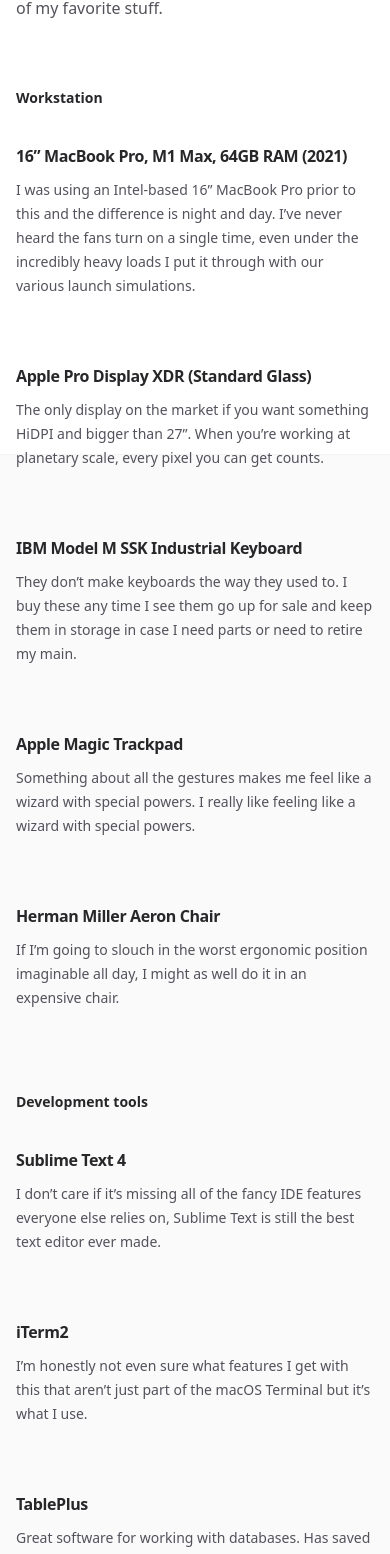
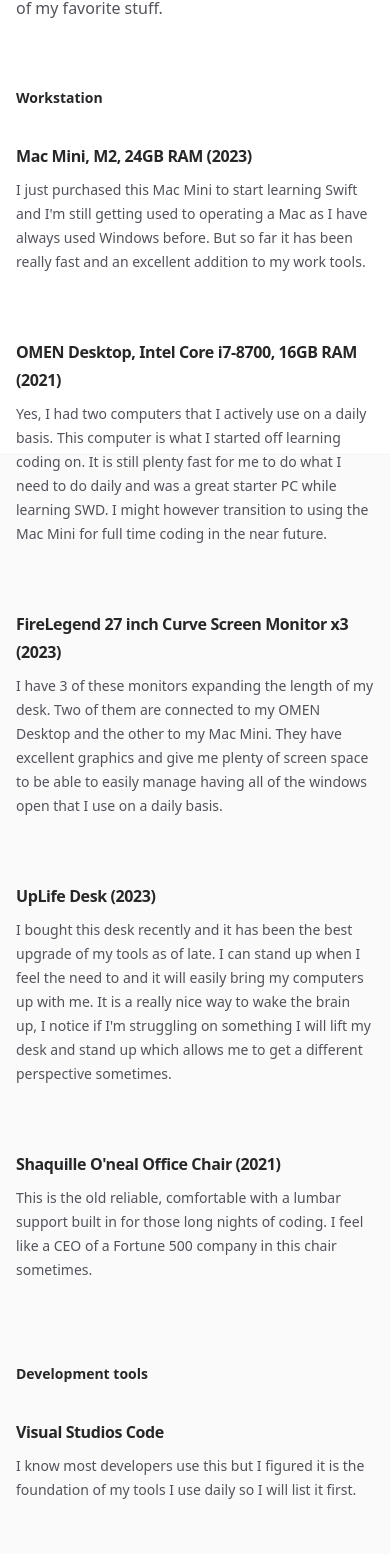
Before and after one commit to TimothyEich/Final-Portfolio, a Next.js app: page /setup in a window 390 px wide. Shown: the part 390-1944 px from the top of the page. Built offline with nearby package versions, Linux system fonts and the light colour scheme; no server answers.

Commit message:
Cosmetic Updates to theme, pictures and of Setup

```diff
--- a/src/components/Card.jsx
+++ b/src/components/Card.jsx
@@ -56,7 +56,7 @@ Card.Cta = function CardCta({ children }) {
   return (
     <div
       aria-hidden="true"
-      className="relative z-10 mt-4 flex items-center text-sm font-medium text-pink-500"
+      className="relative z-10 mt-4 flex items-center text-sm font-medium dark:text-pink-500 text-yellow-500"
     >
       {children}
       <ChevronRightIcon className="ml-1 h-4 w-4 stroke-current" />
--- a/src/components/Footer.jsx
+++ b/src/components/Footer.jsx
@@ -6,7 +6,7 @@ function NavLink({ href, children }) {
   return (
     <Link
       href={href}
-      className="transition hover:text-teal-500 dark:hover:text-pink-500"
+      className="transition hover:text-yellow-500 dark:hover:text-pink-500"
     >
       {children}
     </Link>
@@ -17,7 +17,7 @@ export function Footer() {
   return (
     <footer className="mt-32 flex-none">
       <Container.Outer>
-        <div className="border-t border-zinc-100 pb-16 pt-10 dark:border-zinc-700/40">
+        <div className="border-t pb-16 pt-10 dark:border-pink-500/70 border-yellow-400">
           <Container.Inner>
             <div className="flex flex-col items-center justify-between gap-6 sm:flex-row">
               <div className="flex flex-wrap justify-center gap-x-6 gap-y-1 text-sm font-medium text-zinc-800 dark:text-zinc-200">
--- a/src/components/Header.jsx
+++ b/src/components/Header.jsx
@@ -149,7 +149,7 @@ function NavItem({ href, children }) {
       >
         {children}
         {isActive && (
-          <span className="absolute inset-x-1 -bottom-px h-px bg-gradient-to-r from-pink-500/0 via-pink-500/40 to-pink-500/0 dark:from-pink-400/0 dark:via-pink-400/40 dark:to-pink-400/0" />
+          <span className="absolute inset-x-1 -bottom-px h-px bg-gradient-to-r from-yellow-400/80 via-yellow-500/70 to-yellow-600/60 dark:from-pink-400/80 dark:via-pink-500/70 dark:to-pink-600/60" />
         )}
       </Link>
     </li>
--- a/src/components/Section.jsx
+++ b/src/components/Section.jsx
@@ -6,7 +6,7 @@ export function Section({ title, children }) {
   return (
     <section
       aria-labelledby={id}
-      className="md:border-l md:border-zinc-100 md:pl-6 md:dark:border-zinc-700/40"
+      className="md:border-l md:border-yellow-400 md:pl-6 md:dark:border-pink-500/70"
     >
       <div className="grid max-w-3xl grid-cols-1 items-baseline gap-y-8 md:grid-cols-4">
         <h2
--- a/src/pages/projects.jsx
+++ b/src/pages/projects.jsx
@@ -26,7 +26,7 @@ const projects = [
     name: 'Coming Soon',
     description:
       'Website offering admin services to nonprofits.',
-    link: { href: 'https://github.com/', label: '' },
+    link: { href: 'https://github.com/', label: 'Coming Soon' },
     logo: NonProAdCo,
   },
 ]
@@ -74,7 +74,7 @@ export default function Projects() {
                 <Card.Link href={project.link.href}>{project.name}</Card.Link>
               </h2>
               <Card.Description>{project.description}</Card.Description>
-              <p className="relative z-10 mt-6 flex text-sm font-medium text-zinc-400 transition group-hover:text-teal-500 dark:text-zinc-200">
+              <p className="relative z-10 mt-6 flex text-sm font-medium text-zinc-400 transition group-hover:text-yellow-500 dark:group-hover:text-pink-500 dark:text-zinc-200">
                 <LinkIcon className="h-6 w-6 flex-none" />
                 <span className="ml-2">{project.link.label}</span>
               </p>
--- a/src/pages/setup.jsx
+++ b/src/pages/setup.jsx
@@ -32,84 +32,45 @@ export default function Uses() {
         <title>Setup - Timothy Eichenlaub</title>
         <meta
           name="description"
-          content="Software I use, gadgets I love, and other things I recommend."
+          content="Technology I use, Tools I love, and Software I find useful."
         />
       </Head>
       <SimpleLayout
-        title="Software I use, gadgets I love, and other things I recommend."
+        title="Technology I use, Tools I love, and Software I find useful."
         intro="I get asked a lot about the things I use to build software, stay productive, or buy to fool myself into thinking I’m being productive when I’m really just procrastinating. Here’s a big list of all of my favorite stuff."
       >
         <div className="space-y-20">
           <ToolsSection title="Workstation">
-            <Tool title="16” MacBook Pro, M1 Max, 64GB RAM (2021)">
-              I was using an Intel-based 16” MacBook Pro prior to this and the
-              difference is night and day. I’ve never heard the fans turn on a
-              single time, even under the incredibly heavy loads I put it
-              through with our various launch simulations.
+            <Tool title="Mac Mini, M2, 24GB RAM (2023)">
+              I just purchased this Mac Mini to start learning Swift and I'm still getting used to operating a Mac as I have always used Windows before. But so far it has been really fast and an excellent addition to my work tools.
             </Tool>
-            <Tool title="Apple Pro Display XDR (Standard Glass)">
-              The only display on the market if you want something HiDPI and
-              bigger than 27”. When you’re working at planetary scale, every
-              pixel you can get counts.
+            <Tool title="OMEN Desktop, Intel Core i7-8700, 16GB RAM (2021)">
+              Yes, I had two computers that I actively use on a daily basis. This computer is what I started off learning coding on. It is still plenty fast for me to do what I need to do daily and was a great starter PC while learning SWD. I might however transition to using the Mac Mini for full time coding in the near future.
             </Tool>
-            <Tool title="IBM Model M SSK Industrial Keyboard">
-              They don’t make keyboards the way they used to. I buy these any
-              time I see them go up for sale and keep them in storage in case I
-              need parts or need to retire my main.
+            <Tool title="FireLegend 27 inch Curve Screen Monitor x3 (2023)">
+              I have 3 of these monitors expanding the length of my desk. Two of them are connected to my OMEN Desktop and the other to my Mac Mini. They have excellent graphics and give me plenty of screen space to be able to easily manage having all of the windows open that I use on a daily basis.
             </Tool>
-            <Tool title="Apple Magic Trackpad">
-              Something about all the gestures makes me feel like a wizard with
-              special powers. I really like feeling like a wizard with special
-              powers.
+            <Tool title="UpLife Desk (2023)">
+              I bought this desk recently and it has been the best upgrade of my tools as of late. I can stand up when I feel the need to and it will easily bring my computers up with me. It is a really nice way to wake the brain up, I notice if I'm struggling on something I will lift my desk and stand up which allows me to get a different perspective sometimes.
             </Tool>
-            <Tool title="Herman Miller Aeron Chair">
-              If I’m going to slouch in the worst ergonomic position imaginable
-              all day, I might as well do it in an expensive chair.
+            <Tool title="Shaquille O'neal Office Chair (2021)">
+              This is the old reliable, comfortable with a lumbar support built in for those long nights of coding. I feel like a CEO of a Fortune 500 company in this chair sometimes.
             </Tool>
           </ToolsSection>
           <ToolsSection title="Development tools">
-            <Tool title="Sublime Text 4">
-              I don’t care if it’s missing all of the fancy IDE features
-              everyone else relies on, Sublime Text is still the best text
-              editor ever made.
+            <Tool title="Visual Studios Code">
+              I know most developers use this but I figured it is the foundation of my tools I use daily so I will list it first.
             </Tool>
-            <Tool title="iTerm2">
-              I’m honestly not even sure what features I get with this that
-              aren’t just part of the macOS Terminal but it’s what I use.
+            <Tool title="Google">
+              Okay just hear me out. If you are a devloper and don't use google then you aren't challenging yourself enough.
             </Tool>
-            <Tool title="TablePlus">
-              Great software for working with databases. Has saved me from
-              building about a thousand admin interfaces for my various projects
-              over the years.
+            <Tool title="Tailwind UI">
+              This has been great for getting pre-made components. I once had a mentor tell me not to re-invent the wheel and it makes sense. I could easily make most of these components but it helps save time and I can edit them to fit what I need.
             </Tool>
           </ToolsSection>
           <ToolsSection title="Design">
-            <Tool title="Figma">
-              We started using Figma as just a design tool but now it’s become
-              our virtual whiteboard for the entire company. Never would have
-              expected the collaboration features to be the real hook.
-            </Tool>
-          </ToolsSection>
-          <ToolsSection title="Productivity">
-            <Tool title="Alfred">
-              It’s not the newest kid on the block but it’s still the fastest.
-              The Sublime Text of the application launcher world.
-            </Tool>
-            <Tool title="Reflect">
-              Using a daily notes system instead of trying to keep things
-              organized by topics has been super powerful for me. And with
-              Reflect, it’s still easy for me to keep all of that stuff
-              discoverable by topic even though all of my writing happens in the
-              daily note.
-            </Tool>
-            <Tool title="SavvyCal">
-              Great tool for scheduling meetings while protecting my calendar
-              and making sure I still have lots of time for deep work during the
-              week.
-            </Tool>
-            <Tool title="Focus">
-              Simple tool for blocking distracting websites when I need to just
-              do the work and get some momentum going.
+            <Tool title="Canva">
+              Anytime I need a particular image edited, or a Logo made, or need to make a background transparent, Canva has been my go to application.
             </Tool>
           </ToolsSection>
         </div>
```
Also changed, not shown: src/pages/about.jsx (+4 -4 lines), src/pages/index.jsx (+9 -14 lines), src/images/photos/image-3.jpg.
